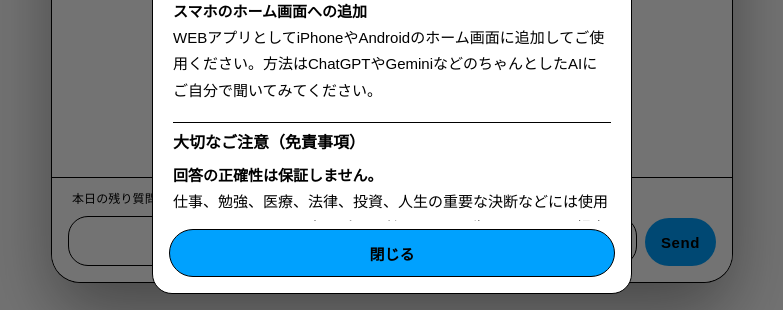
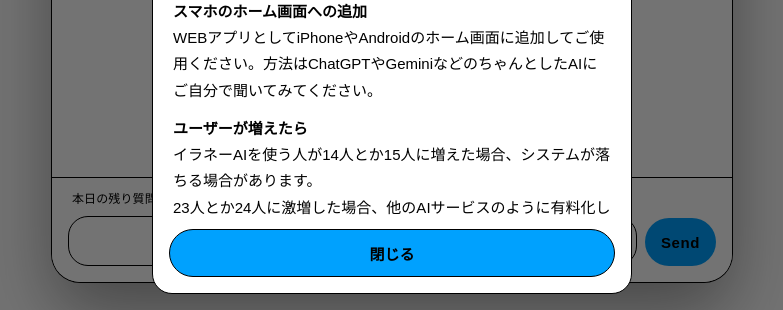
Before and after one commit to murakami-2029/iranee-ai, a plain HTML site: page public/index.html in a window 1280 px wide. Both pictures are taken after a click on the button "イラネーAIについて". Shown: the part 490-800 px from the top of the page, without its empty margins (248-1031 px from the left). Drawn offline with Linux system fonts and the light colour scheme.

Commit message:
Add files via upload

```diff
--- a/public/index.html
+++ b/public/index.html
@@ -486,6 +486,7 @@
         <p><strong>質問できる回数：1日 20回まで</strong><br />イラネーAIはすぐにメモリがいっぱいになるので、お一人様につき1日20回までの質問制限を設けています。回数は日付が変わるとリセットされる仕組みになっています。たぶん。</p>
         <p><strong>会話の記憶力について</strong><br />同じ画面を開いている間は、直前のやり取りをなんとなく覚えています。たまに記憶違いを起こしてさっきと違うことを言うかもしれませんが、それは仕様です。</p>
         <p><strong>スマホのホーム画面への追加</strong><br />WEBアプリとしてiPhoneやAndroidのホーム画面に追加してご使用ください。方法はChatGPTやGeminiなどのちゃんとしたAIにご自分で聞いてみてください。</p>
+        <p><strong>ユーザーが増えたら</strong><br />イラネーAIを使う人が14人とか15人に増えた場合、システムが落ちる場合があります。<br />23人とか24人に激増した場合、他のAIサービスのように有料化して随時値上げしていきます😎</p>
 
         <h3>大切なご注意（免責事項）</h3>
         <p><strong>回答の正確性は保証しません。</strong><br />仕事、勉強、医療、法律、投資、人生の重要な決断などには使用しないでください。本アプリの利用によって生じたいかなる損害についても、イラネー屋は一切の責任を負いかねます。</p>
```
